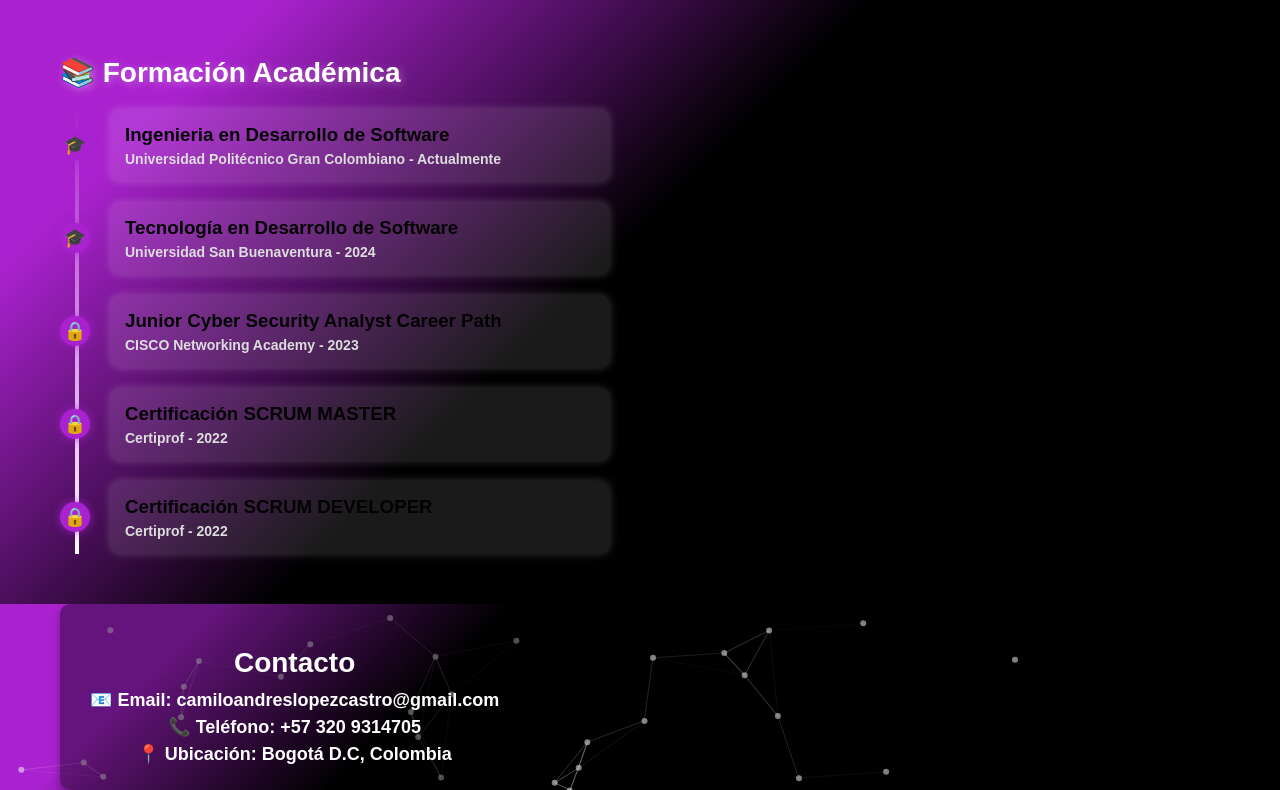
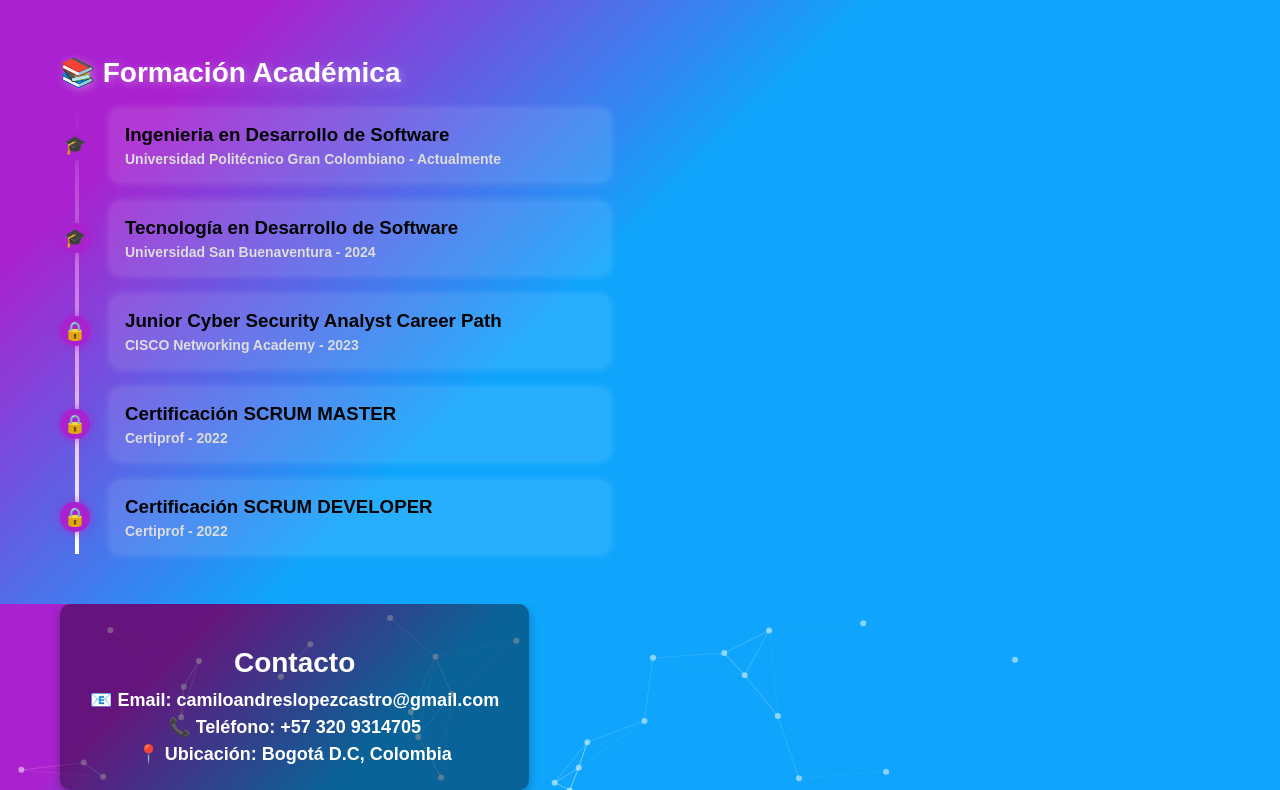
Before and after one commit to Camiloandres477/Perfil-Profesional, a plain HTML site: page index.html in a window 1280 px wide. Shown: the part 931-1721 px from the top of the page. Drawn offline with nearby package versions, Linux system fonts and the light colour scheme.

Commit message:
cambio colores

```diff
--- a/css/styles.css
+++ b/css/styles.css
@@ -1,7 +1,7 @@
 /* Estilos generales */
 body {
     font-family: 'Poppins', sans-serif;
-    background: linear-gradient(135deg, #aa22cf 40%, #000000 60%);
+    background: linear-gradient(135deg, #aa22cf 40%, #0fa5fc 60%);
     color: rgb(0, 0, 0);
     margin: 0;
     padding: 0;
@@ -35,7 +35,7 @@ header {
     justify-content: space-between;
     align-items: center;
     padding: 20px;
-    background: linear-gradient(135deg, #aa22cf 60%, #000000 90%);
+    background: linear-gradient(135deg, #aa22cf 60%, #0fa5fc 90%);
     box-shadow: 0px 4px 10px rgba(0, 0, 0, 0.3);
 }
 
@@ -198,7 +198,7 @@ header {
 #contacto {
     position: relative;
     width: 100%;
-    background: linear-gradient(135deg, #aa22cf 15%, #000000 35%);
+    background: linear-gradient(135deg, #aa22cf 15%, #0fa5fc 35%);
     overflow: hidden;
     display: flex;
     justify-content: left;
```
